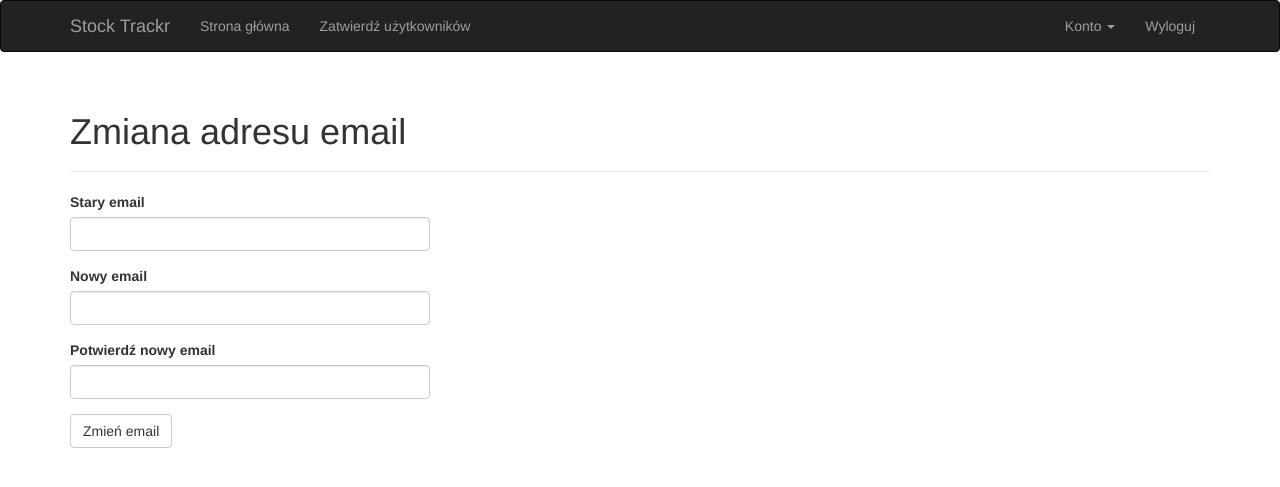
After one commit to tomlaszczuk/nsi_stock_tracker, a Flask app: page /auth/emial-change-request in a window 1280 px wide. The commit adds this page. Shown: the top 487 px of the page. Run offline with Flask 2, Linux system fonts and the light colour scheme; a user stored in the database is signed in; tables that the repository leaves empty hold one stand-in row (values such as "Sample post"); some libraries are stand-ins or nearby versions.

Commit message:
Email change

```diff
--- a/app/auth/forms.py
+++ b/app/auth/forms.py
@@ -88,3 +88,25 @@ class PasswordResetForm(Form):
     confirm_password = PasswordField('Potwierdź nowe hasło',
                                      validators=[DataRequired()])
     submit = SubmitField('Zmień hasło')
+
+
+class EmailChangeRequestForm(Form):
+    old_email = StringField('Stary email', validators=[DataRequired(), Email(),
+                                                       Length(1, 128)])
+    new_email = StringField('Nowy email', validators=[
+        DataRequired(), Email(), Length(1, 128),
+        EqualTo('confirm_email', message='Adresy muszą być takie same')])
+    confirm_email = StringField('Potwierdź nowy email',
+                                validators=[DataRequired(), Email(),
+                                            Length(1, 128)])
+    submit = SubmitField('Zmień email')
+
+    def validate_old_email(self, field):
+        if field.data != current_user.email:
+            raise ValidationError('Wpisano błędny adres')
+
+    def validate_new_email(self, field):
+        if field.data == current_user.email:
+            raise ValidationError('Nowy adres powinien różnić się od starego')
+        elif User.query.filter_by(email=field.data).first():
+            raise ValidationError('Email przypisany do innego konta')
--- a/app/auth/views.py
+++ b/app/auth/views.py
@@ -4,7 +4,8 @@ from flask.ext.login import (login_required, login_user, logout_user,
                              current_user)
 from . import auth
 from .forms import (LoginForm, RegistrationForm, ChangePasswordForm,
-                    PasswordResetRequestForm, PasswordResetForm)
+                    PasswordResetRequestForm, PasswordResetForm,
+                    EmailChangeRequestForm)
 from ..models import User
 from ..decorators import admin_required
 from ..emails import send_mail
@@ -42,14 +43,14 @@ def register():
         db.session.add(u)
         db.session.commit()
 
-        send_mail(to=current_app._get_current_object().config['ADMIN_EMAIL'],
+        send_mail(to=current_app.config['ADMIN_EMAIL'],
                   subject='Nowy użytkownik się zarejestrował',
                   template='email/new_user',
                   username=u.username)
 
         flash('Konto zostało zarejestrowane. Zostaniesz powiadomiony/a o '
-              'potwierdzeniu przez administratora wiadomością malową. '
-              'Do aktywacji konta korzystanie z aplikacji nie będzie '
+              'potwierdzeniu przez administratora wiadomością mailową. '
+              'Do momentu aktywacji konta korzystanie z aplikacji nie będzie '
               'możliwe',
               'success')
         return redirect(url_for('auth.login'))
@@ -147,5 +148,31 @@ def password_reset(token):
                   'success')
             return redirect(url_for('auth.login'))
         else:
-            flash('Błędne żądanie')
+            flash('Nieprawidłowy lub przeterminowany link', 'danger')
     return render_template('auth/reset_password.html', form=form)
+
+
+@auth.route('/emial-change-request', methods=['GET', 'POST'])
+@login_required
+def email_change_request():
+    form = EmailChangeRequestForm()
+    if form.validate_on_submit():
+        token = current_user.generate_email_change_token(form.new_email.data)
+        send_mail(to=form.new_email.data, subject='Zmiana adresu email',
+                  template='email/email_change', user=current_user,
+                  token=token)
+        flash('Wiadomość z dalszymi instrukcjami została '
+              'wysłana na podany adres', 'info')
+        return redirect(url_for('main.index'))
+    return render_template('auth/email_change_request.html', form=form)
+
+
+@auth.route('/email-change-confirm/<token>')
+@login_required
+def confirm_email_change(token):
+    if current_user.confirm_email_change_token(token):
+        flash('Twój email został poprawnie zmieniony.', 'success')
+    else:
+        flash("Nieprawidłowy lub przeterminowany link potwierdzający",
+              "danger")
+    return redirect(url_for('main.index'))
--- a/app/templates/_layouts/base.html
+++ b/app/templates/_layouts/base.html
@@ -27,6 +27,7 @@
                     <a href="#" class="dropdown-toggle" data-toggle="dropdown" role="button" aria-expanded="false">Konto <span class="caret"></span></a>
                     <ul class="dropdown-menu" role="menu">
                         <li><a href="{{ url_for('auth.change_password') }}">Zmień hasło</a></li>
+                        <li><a href="{{ url_for('auth.email_change_request') }}">Zmień email</a></li>
                         <li><a href="#">Zarządzanie kontem</a></li>
                     </ul>
                 </li>
--- /dev/null
+++ b/app/templates/auth/email_change_request.html
@@ -0,0 +1,17 @@
+{% extends "_layouts/base.html" %}
+{% import "bootstrap/wtf.html" as wtf %}
+
+{% block title %}
+    {{ super() }} | Zmiana adresu email
+{% endblock %}
+
+{% block page_content %}
+    <div class="page-header">
+        <h1>Zmiana adresu email</h1>
+    </div>
+    <div class="row">
+        <div class="col-md-4">
+            {{ wtf.quick_form(form) }}
+        </div>
+    </div>
+{% endblock %}
```
Also changed, not shown: app/models.py (+21 -0 lines), app/templates/email/email_change.html (added, +11 -0 lines), app/templates/email/email_change.txt (added, +9 -0 lines).
